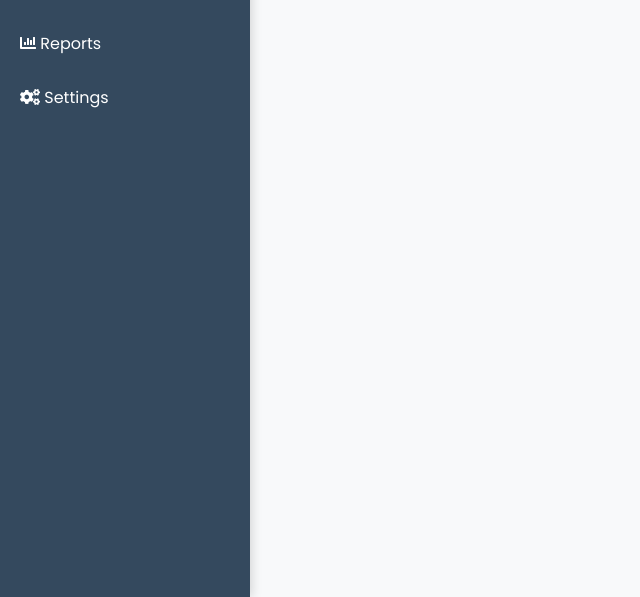
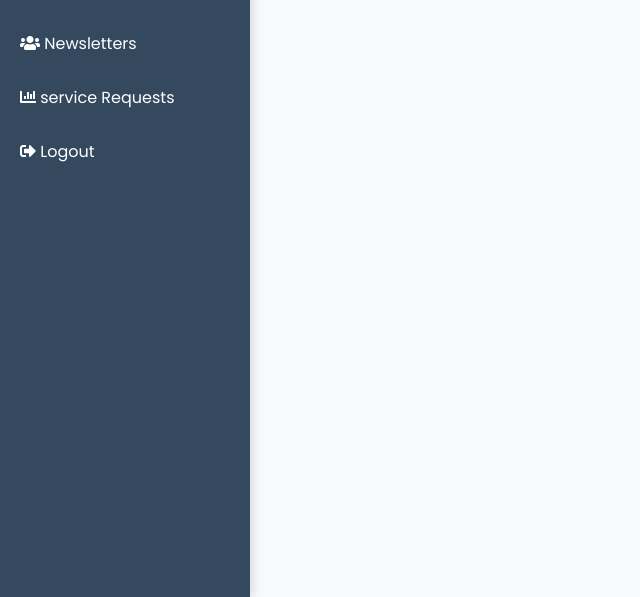
Before and after one commit to KEVINOCHAE/kedatrack, a Flask app: page /admin/admin/dashboard in a window 1280 px wide. Shown: the part 203-800 px from the top of the page, without its empty margins (0-640 px from the left). Run offline with Flask 3, Linux system fonts and the light colour scheme.

Commit message:
admin dashboard

```diff
--- a/app/templates/admin_base.html
+++ b/app/templates/admin_base.html
@@ -194,9 +194,9 @@
                         <i class="fas fa-bell"></i> Notifications
                     </a>
                     <div class="dropdown-menu dropdown-menu-right" aria-labelledby="notificationsDropdown">
-                        <a class="dropdown-item" href="#"><i class="fas fa-info-circle"></i> New User Registered</a>
-                        <a class="dropdown-item" href="#"><i class="fas fa-chart-line"></i> Monthly Report Ready</a>
-                        <a class="dropdown-item" href="#"><i class="fas fa-exclamation-circle"></i> System Update Available</a>
+                        <a class="dropdown-item" href="#"><i class="fas fa-info-circle"></i> Messages</a>
+                        <a class="dropdown-item" href="#"><i class="fas fa-chart-line"></i> Service Request</a>
+                        <a class="dropdown-item" href="#"><i class="fas fa-exclamation-circle"></i> System Update</a>
                     </div>
                 </li>
                 <li class="nav-item">
@@ -211,8 +211,9 @@
         <div class="sidebar-heading">Menu</div>
         <a href="#" class="nav-link active"><i class="fas fa-tachometer-alt"></i> Dashboard</a>
         <a href="#" class="nav-link"><i class="fas fa-users"></i> Users</a>
-        <a href="#" class="nav-link"><i class="fas fa-chart-bar"></i> Reports</a>
-        <a href="#" class="nav-link"><i class="fas fa-cogs"></i> Settings</a>
+        <a href="#" class="nav-link"><i class="fas fa-users"></i> Newsletters</a>
+        <a href="#" class="nav-link"><i class="fas fa-chart-bar"></i> service Requests</a>
+        <a href="#" class="nav-link"><i class="fas fa-sign-out-alt"></i> Logout</a>
     </div>
 
     <!-- Main Content -->
```
